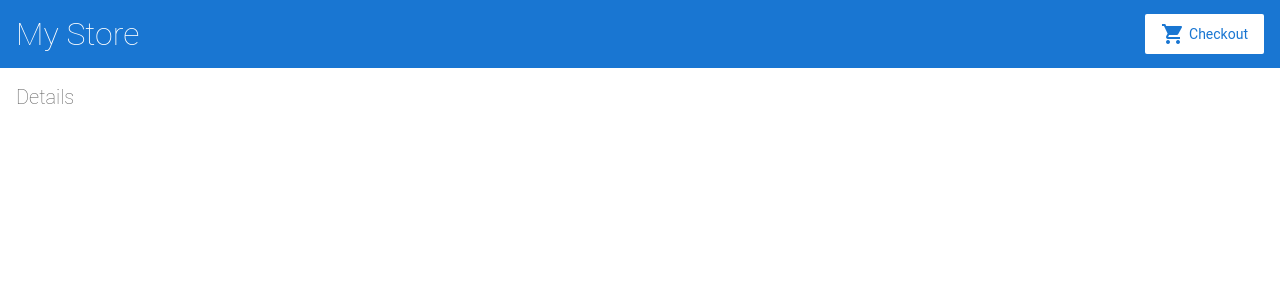
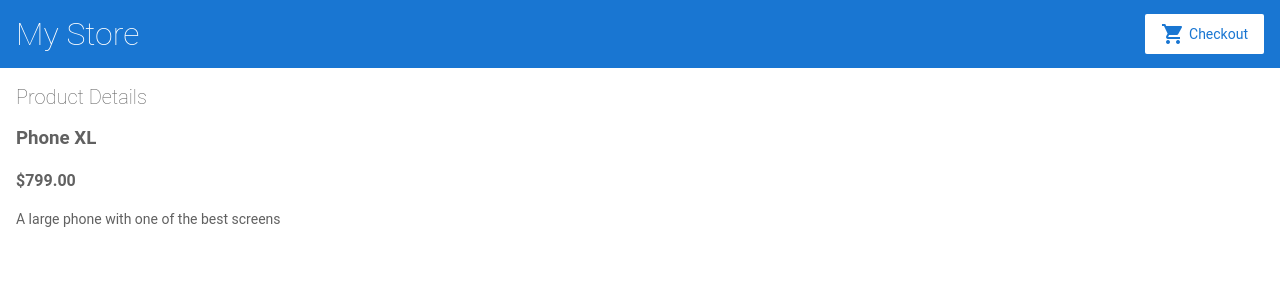
Before and after one commit to diechtiar/angular-first-app, an Angular app: page /products/0 in a window 1280 px wide. Shown: the top 300 px of the page. Built offline with nearby package versions, Linux system fonts and the light colour scheme.

Commit message:
Updated product details view

```diff
--- a/src/app/product-details/product-details.component.html
+++ b/src/app/product-details/product-details.component.html
@@ -1 +1,7 @@
-<h2>Details</h2>
+<h2>Product Details</h2>
+
+<div *ngIf="product">
+  <h3>{{ product.name }}</h3>
+  <h4>{{ product.price | currency }}</h4>
+  <p>{{ product.description }}</p>
+</div>
```
